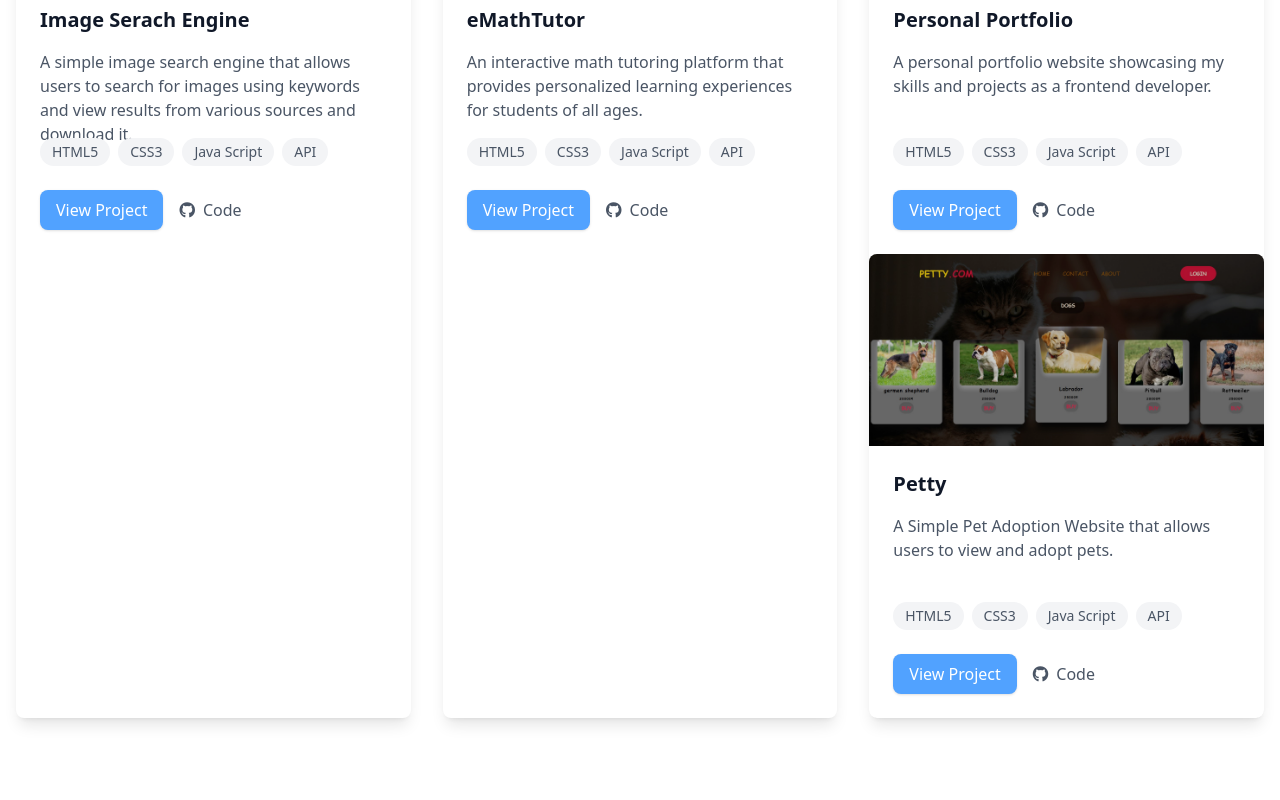
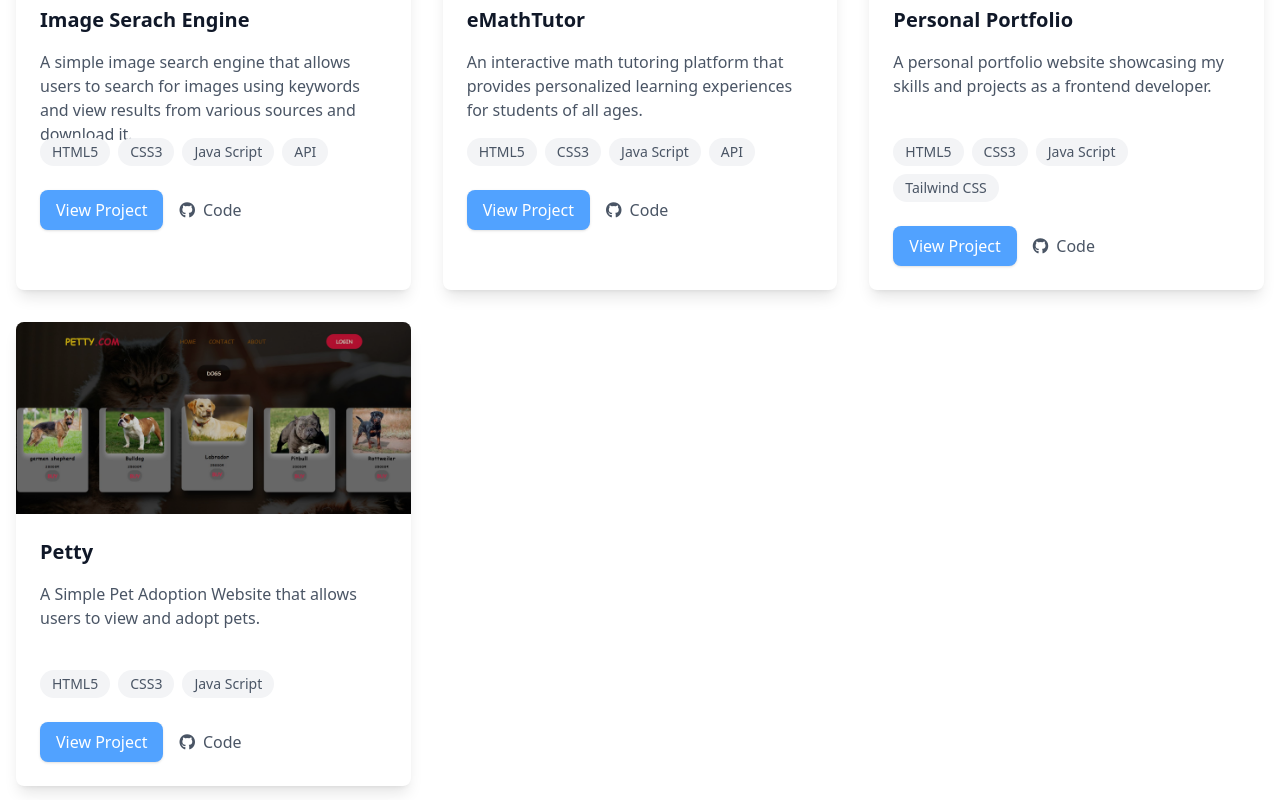
Before and after one commit to Dheerajgupta9520/Portfolio, a website: page index.html in a window 1280 px wide. Shown: the part 3280-4080 px from the top of the page. Drawn offline with Linux system fonts and the light colour scheme.

Commit message:
some changes

```diff
--- a/index.html
+++ b/index.html
@@ -432,7 +432,7 @@
                                 Script
                             </span>
                             <span
-                                class="px-3 py-1 bg-gray-100 dark:bg-gray-700 text-gray-600 dark:text-gray-400 rounded-full text-sm">API
+                                class="px-3 py-1 bg-gray-100 dark:bg-gray-700 text-gray-600 dark:text-gray-400 rounded-full text-sm">Tailwind CSS
                             </span>
                         </div>
                         <div class="flex gap-4">
@@ -444,6 +444,8 @@
                                 <i class="fa-brands fa-github mr-2"></i>Code
                             </a>
                         </div>
+                    </div>
+
                 </div>
                 <!-- project card 4 -->
                 <div
@@ -468,9 +470,6 @@
                                 class="px-3 py-1 bg-gray-100 dark:bg-gray-700 text-gray-600 dark:text-gray-400 rounded-full text-sm">Java
                                 Script
                             </span>
-                                <span
-                                    class="px-3 py-1 bg-gray-100 dark:bg-gray-700 text-gray-600 dark:text-gray-400 rounded-full text-sm">API
-                                </span>
                         </div>
                         <div class="flex gap-4">
                             <a href=" https://dheerajgupta9520.github.io/Petty/" target="_blank"
@@ -480,6 +479,7 @@
                                 class="flex items-center text-gray-600 dark:text-gray-400 hover:text-blue-400 dark:hover:text-blue-500">
                                 <i class="fa-brands fa-github mr-2"></i>Code
                             </a>
+                        </div>
                     </div>
                 </div>
             </div>
```
Lines whose indentation alone changed are shown as unchanged.
